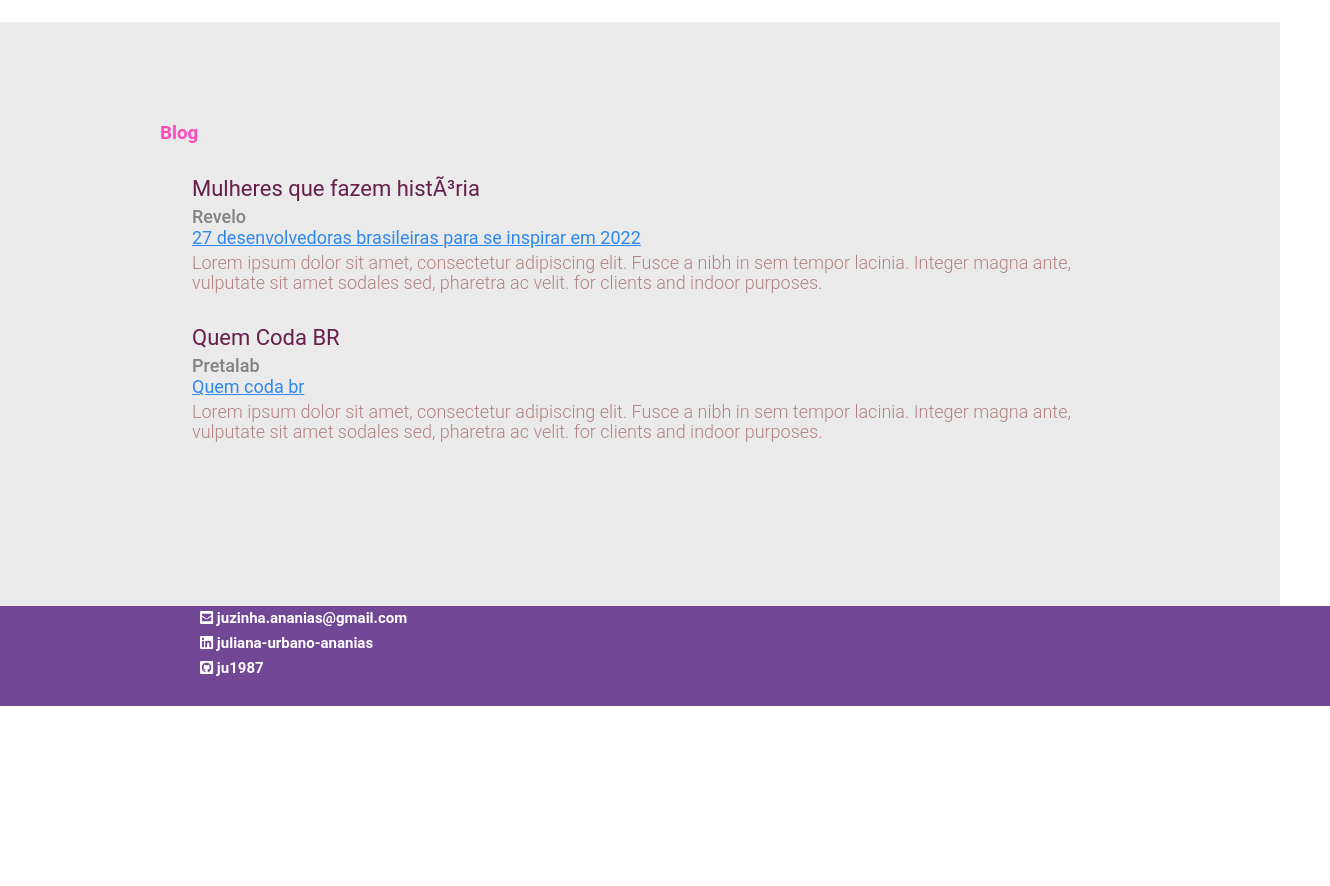
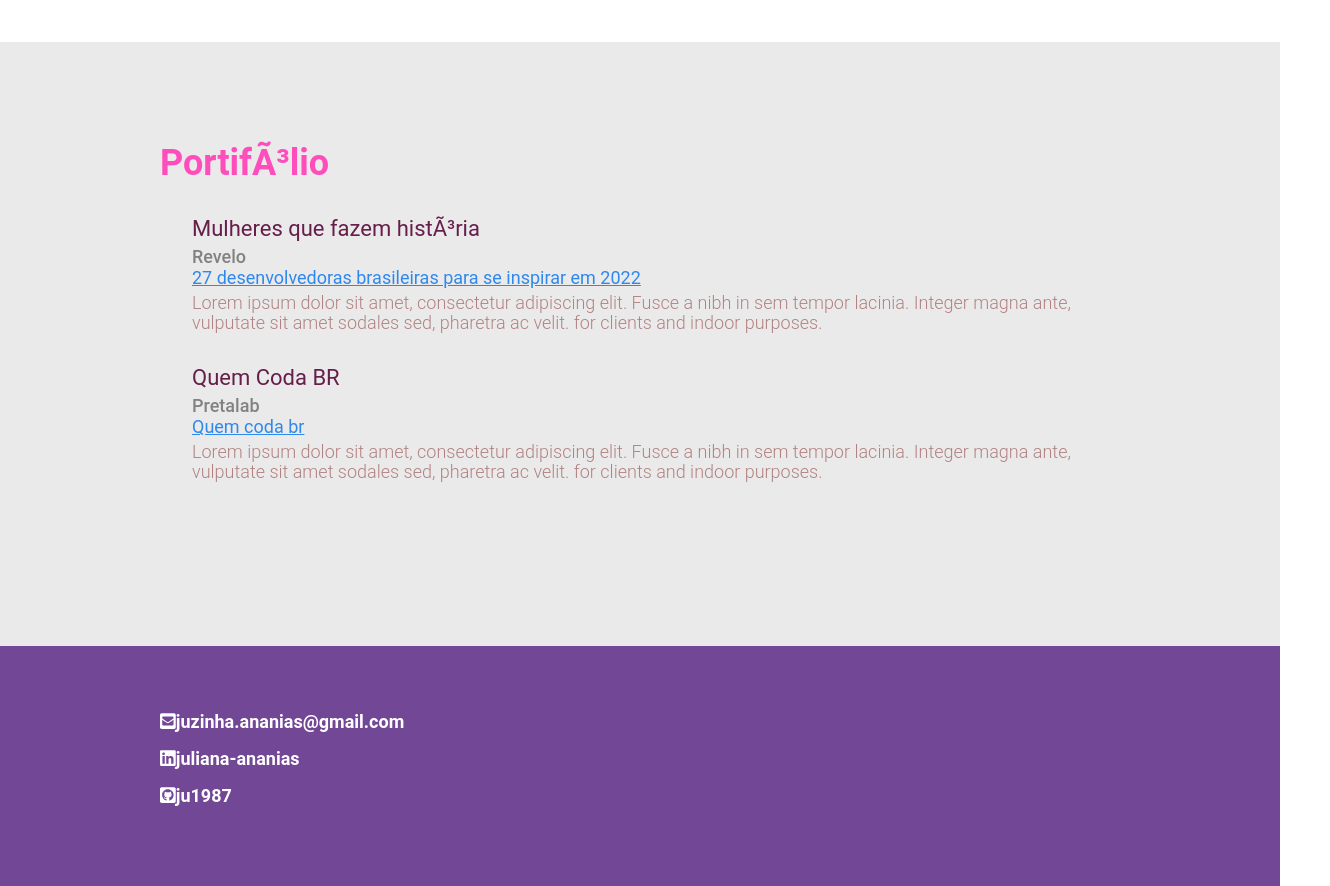
Before and after one commit to ju1987/oficina_pretalab, a plain HTML site: page index.html in a window 1280 px wide. Shown: the part 1320-2206 px from the top of the page, 1330 px wide, since content can reach past the window. Before the commit the page ends 2026 px from the top, so only its background shows below. Drawn offline with Linux system fonts and the light colour scheme.

Commit message:
ataualizando html

```diff
--- a/index.css
+++ b/index.css
@@ -91,7 +91,7 @@ body {
     }
 
     .topico-principal{
-        front-size: 36px;
+        font-size: 36px;
         color: #ff4dbc;
 
     }
@@ -139,20 +139,25 @@ body {
     .rodape-site{
         background-color: #724796;
         display: flex;
-        width: 100%;
-        justify-content: baseline;
-        flex-direction: column;
-        height: 100px;
-        line-height: 25px;
-        padding-left: 50px;
+        height: 30vh;
+        align-items: center;
+      }
 
+      .estilos-icon{
+        font-size: 32px;
+        margin-right: 10px;
+      }
 
-    }
+      .links{
+        text-decoration: none;
+        color: white;
+      }
 
-        .linhas-rodape{
-            margin-bottom: 5px;
-            font-size: 15px;
+        .linhas-rodape li {
+            margin-bottom: 16px;
+            font-size: 18px;
             color: #fff;
             font-weight:700;
-            margin-left: 150px;
+            display: flex;
+            align-items: center;
         }
--- a/index.html
+++ b/index.html
@@ -98,7 +98,7 @@
             <section id="portifolio" class="wrapper-portifolio">
             <article class="container article-lista">
                 <div>
-                    <h3 class="topico-principal">Blog </h3>
+                    <h3 class="topico-principal">Portifólio </h3>
                 </div>
                 <div class="lista-item">
                     <ul>
@@ -123,12 +123,12 @@
 
             <!--Rodapé-->
             <footer class="rodape-site">
-                <div>
+                <div class="container">
                     <ul id="contato" class="linhas-rodape">
                         <!-- aqui temos os nossos icones, dentro da nossa lista -->
-                        <li><i class="fas fa-envelope-square estilo-icon"> </i> juzinha.ananias@gmail.com</li>
-                        <li><i class="fab fa-linkedin estilo-icon"></i> juliana-urbano-ananias</li>
-                        <li><i class="fab fa-github-square estilo-icon"></i> ju1987</li>
+                        <li><i class="fas fa-envelope-square estilo-icon "> </i> <a href="mailto:juzinha.ananias@gmail.com" target="_blank" class="links"> juzinha.ananias@gmail.com </a> </li>
+                        <li><i class="fab fa-linkedin estilo-icon "> </i> <a href="https://www.linkedin.com/in/juliana-ananias/" target="_blank" class="links"> juliana-ananias </a> </li>
+                        <li><i class="fab fa-github-square estilo-icon "> </i> <a href="https://github.com/ju1987" target="_blank" class="links">  ju1987 </a> </li>
                     </ul>
                 </div>
             </footer>
```
